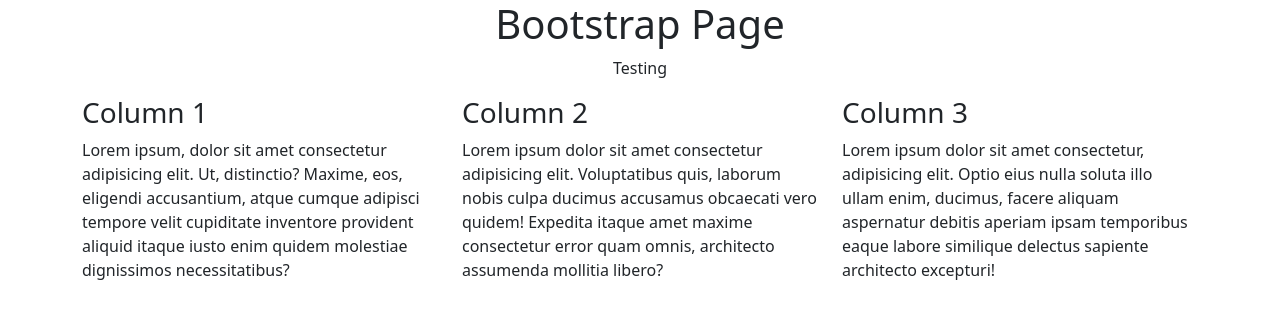
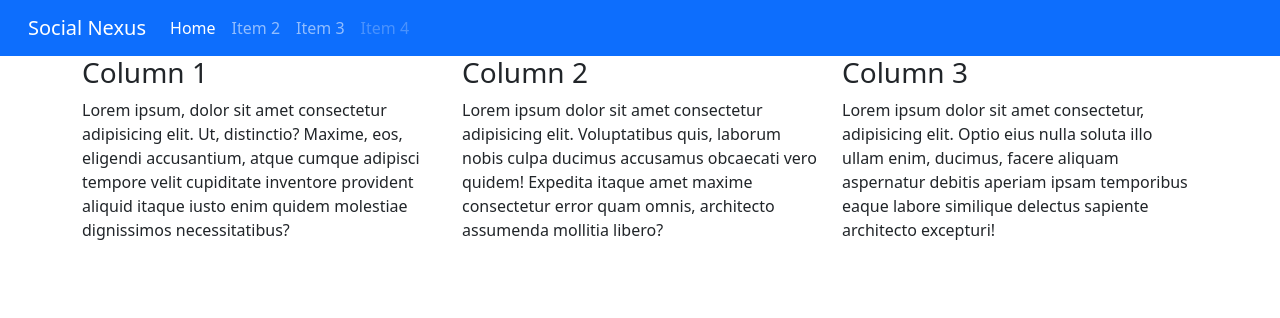
Before and after one commit to DavidNIngebrethsen/javascript2-ca, a website: page index.html in a window 1280 px wide. Drawn offline with nearby package versions, Linux system fonts and the light colour scheme.

```diff
--- a/index.html
+++ b/index.html
@@ -10,10 +10,31 @@
     <script type="module" src="dist/js/script.mjs"></script>
 </head>
 <body>
-    <div class="jumbotron text-center">
-        <h1>Bootstrap Page</h1>
-        <p>Testing</p>
-    </div>
+    <nav class="navbar navbar-expand-lg navbar-dark bg-primary px-3">
+        <div class="container-fluid">
+            <a href="#" class="navbar-brand">Social Nexus</a>
+            <button class="navbar-toggler" type="button" data-bs-toggle="collapse" data-bs-target="#navbarSupportedContent" aria-controls="navbarSupportedContent" aria-expanded="false" aria-label="Toggle navigation">
+                <span class="navbar-toggler-icon"></span>
+            </button>
+            <div class="collapse navbar-collapse" id="navbarSupportedContent">
+                <ul class="navbar-nav">
+                    <li class="nav-item">
+                        <a href="#" class="nav-link active">Home</a>
+                    </li>
+                    <li class="nav-item">
+                        <a href="#" class="nav-link">Item 2</a>
+                    </li>
+                    <li class="nav-item">
+                        <a href="#" class="nav-link">Item 3</a>
+                    </li>
+                    <li class="nav-item">
+                        <a href="#" class="nav-link disabled">Item 4</a>
+                    </li>
+                </ul>
+            </div>
+        </div>
+
+    </nav>
     <div class="container">
         <div class="row">
             <div class="col-sm-4">
```
Also changed, not shown: README.md (added), src/js/script.js (deleted).
